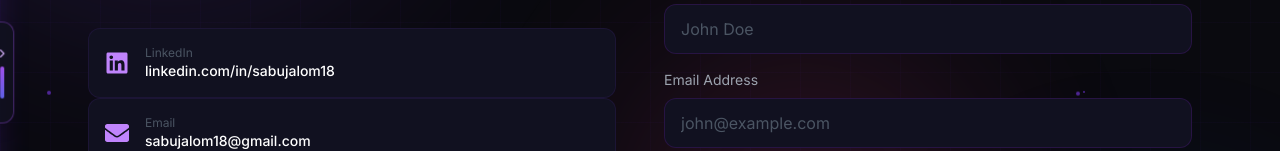
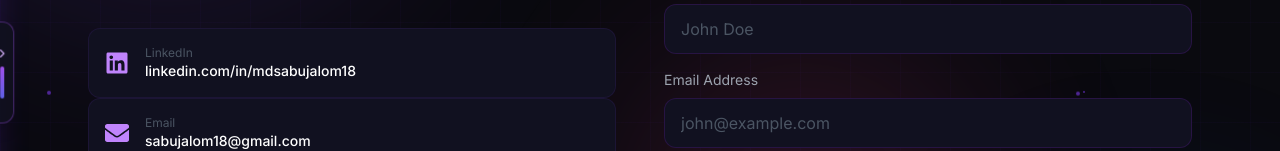
Before and after one commit to sabujAlom/portfolio, a Next.js app: page /contact in a window 1280 px wide. Shown: the part 328-479 px from the top of the page. Built offline with nearby package versions, Linux system fonts and the light colour scheme.

Commit message:
added linkedin link

```diff
--- a/src/components/layers/Contact.jsx
+++ b/src/components/layers/Contact.jsx
@@ -64,8 +64,8 @@
               <ContactItem
                 icon={<FaLinkedin />}
                 label="LinkedIn"
-                value="linkedin.com/in/sabujalom18"
-                href="https://www.linkedin.com/in/sabujalom18"
+                value="linkedin.com/in/mdsabujalom18"
+                href="https://www.linkedin.com/in/mdsabujalom18"
               />
 
               <ContactItem
```
